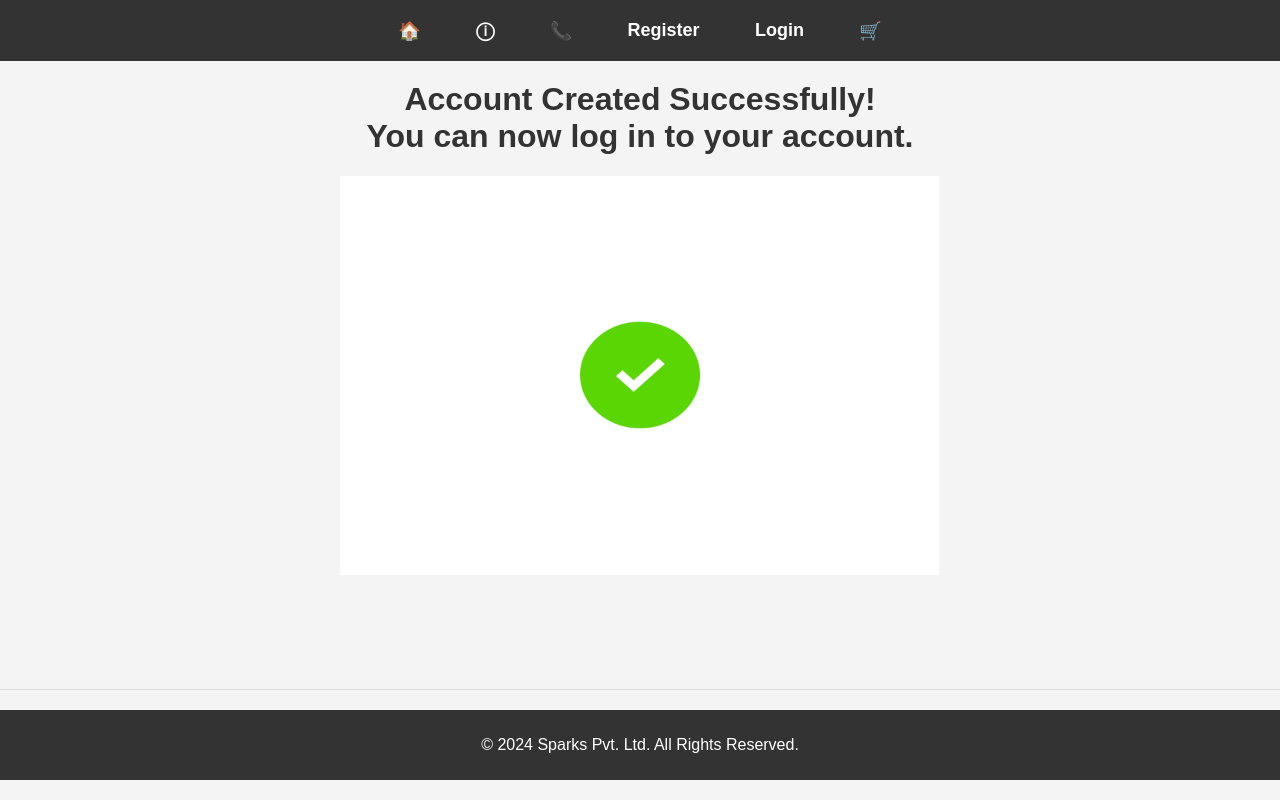
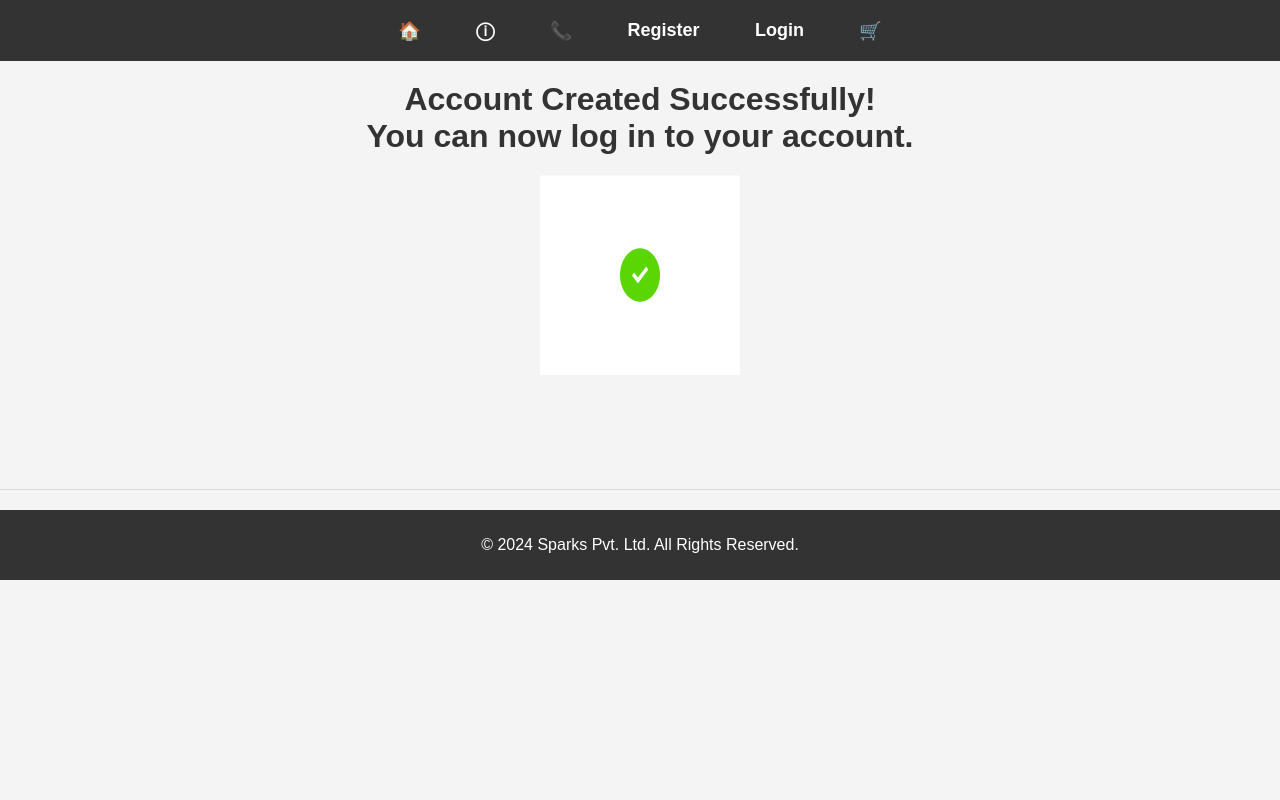
Before and after one commit to Suhan2003/Project-5-218A1A4462, a plain HTML site: page Regi.html in a window 1280 px wide. Drawn offline with Linux system fonts and the light colour scheme.

Commit message:
Update Regi.html

```diff
--- a/Regi.html
+++ b/Regi.html
@@ -1,88 +1,3 @@
-<!--<!DOCTYPE html>
-<html lang="en">
-<head>
-    <meta charset="UTF-8">
-    <meta name="viewport" content="width=device-width, initial-scale=1.0">
-    <title>Account Created</title>
-    <link rel="stylesheet" href="Mystyle2.css">
-    <style>
-        body {
-            font-family: Arial, sans-serif;
-            margin: 0;
-            padding: 0;
-            background-color: #f4f4f4;
-            text-align: center;
-        }
-
-        nav {
-            background-color: #333;
-            color: white;
-            padding: 7px;
-        }
-        nav ul {
-            list-style: none;
-            padding: 0;
-            margin: 0;
-            display: flex;
-            justify-content: center;
-        }
-        nav li {
-            margin: 0 15px;
-        }
-        nav a {
-            color: white;
-            text-decoration: none;
-            font-size: 18px;
-        }
-        nav a:hover {
-            text-decoration: underline;
-        }
-        h1 {
-            color: #333;
-            margin: 20px 0;
-        }
-
-        footer {
-            background-color: #333;
-            color: white;
-            text-align: center;
-            bottom: 0;
-        }
-
-        hr {
-            border: 0;
-            border-top: 1px solid #ddd;
-            margin: 20px 0;
-        }
-    </style>
-</head>
-<body>
-    <nav>
-        <ul>
-            <li><a href="./Home.html">🏠︎</a></li>
-            <li><a href="./About.html">ⓘ</a></li>
-            <li><a href="./ContactUs.html">📞</a></li>
-            <li><a href="./Registration.html">Register</a></li>
-            <li><a href="./Exp11-LoginPage.html">Login</a></li>
-            <li><a href="./Logi.html">🛒</a></li>
-        </ul>
-    </nav>
-
-    <h1><b>Account Created Successfully!<br>You can now log in to your account.</b></h1>
-
-    <img src="account created.gif" alt="Account Created Animation" width="600" height="400">
-    <br><br><br><br><br><br>
-    <hr>
-
-    <footer>
-        <p>&copy; 2024 Sparks Pvt. Ltd. All Rights Reserved.</p>
-    </footer>
-
-</body>
-</html>-->
-
-
-
 <!DOCTYPE html>
 <html lang="en">
 <head>
@@ -166,7 +81,7 @@
 
     <h1><b>Account Created Successfully!<br>You can now log in to your account.</b></h1>
 
-    <img src="account created.gif" alt="Account Created Animation" width="600" height="400">
+    <img src="account created.gif" alt="Account Created Animation" width="200" height="200">
     <br><br><br><br><br><br>
     <hr>
 
```
